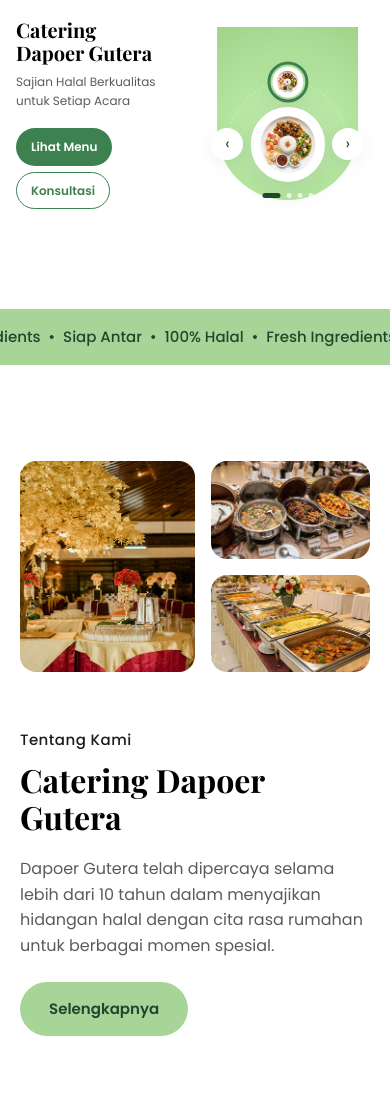
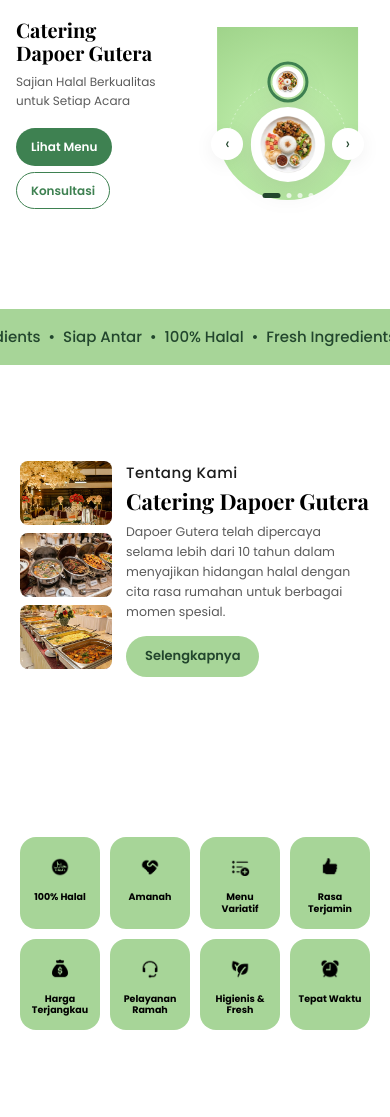
Before and after one commit to Anisa-28/Web-Catering, a plain HTML site: page index.html in a window 390 px wide. Shown: the part 89-1206 px from the top of the page. Drawn offline with nearby package versions, Linux system fonts and the light colour scheme.

Commit message:
Update tampilan responsive

```diff
--- a/styles.css
+++ b/styles.css
@@ -1,8 +1,3 @@
-/* =========================================================
-   Dapoer Gutera — Stylesheet
-   Built from UI KIT | DAPOER GUTERA
-========================================================= */
-
 @import url('https://fonts.googleapis.com/css2?family=Playfair+Display:wght@600;700&family=Poppins:ital,wght@0,300;0,400;0,500;0,600;0,700;1,400&display=swap');
 
 :root{
@@ -63,7 +58,7 @@ body{
 img{max-width:100%;display:block;}
 a{color:inherit;text-decoration:none;}
 ul{list-style:none;margin:0;padding:0;}
-button{font-family:inherit;cursor:pointer;}
+button{font-family:inherit;cursor:pointer;color:inherit;-webkit-appearance:none;appearance:none;background:none;}
 
 .container{
   width:100%;
@@ -171,7 +166,7 @@ p{margin:0;}
   font-size:16px;
   font-weight:500;
 }
-.nav-toggle{display:none;background:none;border:none;font-size:26px;}
+.nav-toggle{display:none;background:none;border:none;font-size:26px;color:var(--ink);}
 
 @media (max-width: 992px){
 
@@ -1257,7 +1252,7 @@ p{margin:0;}
 .chip-row{display:flex;gap:12px;flex-wrap:wrap;margin:20px 0 36px;}
 .chip{
   padding:10px 22px;border-radius:var(--radius-full);
-  border:1.5px solid var(--border);font-size:14.5px;font-weight:500;background:#fff;
+  border:1.5px solid var(--border);font-size:14.5px;font-weight:500;background:#fff;color:var(--ink);
 }
 .chip.active{background:var(--green-300);border-color:var(--green-300);font-weight:600;color:var(--green-900);}
 
@@ -1977,19 +1972,24 @@ html, body{overflow-x:hidden; width:100%;}
   .pkg-grid{gap:16px;}
 }
 
-/* 4) Kartu keunggulan (100% Halal, Amanah, dst) dipadatkan di HP, tetap 2 kolom */
+/* 4) Kartu keunggulan (100% Halal, Amanah, dst) di HP: 4 kolom, tanpa teks deskripsi (sesuai Figma) */
 @media (max-width:768px){
   .feature-grid{
-    grid-template-columns:repeat(2,1fr);
-    gap:12px;
+    grid-template-columns:repeat(4,1fr);
+    gap:10px;
   }
   .feature-card{
-    padding:18px 14px;
+    padding:14px 8px;
   }
-  .feature-icon{width:44px;height:44px;}
-  .feature-icon img{width:30px;height:30px;}
-  .feature-card h3{font-size:14.5px;margin-bottom:6px;}
-  .feature-card p{font-size:12px;line-height:1.45;}
+  .feature-icon{width:36px;height:36px;margin-bottom:8px;}
+  .feature-icon img{width:24px;height:24px;}
+  .feature-card h3{font-size:10.5px;margin-bottom:0;line-height:1.25;}
+  .feature-card p{display:none;}
+}
+@media (max-width:400px){
+  .feature-card h3{font-size:9.5px;}
+  .feature-icon{width:32px;height:32px;}
+  .feature-icon img{width:20px;height:20px;}
 }
 
 /* 4) Kartu "Pilihan Layanan Catering" juga dipadatkan di HP */
@@ -2133,3 +2133,38 @@ html, body{overflow-x:hidden; width:100%;}
 @media (max-width:400px){
   .footer-grid{gap:20px 14px;}
 }
+
+/* =========================================================
+   PATCH 6 — Landing "Tentang Kami" preview di HP (sesuai Figma)
+   Hanya menyasar .about-split (index.html), tidak menyentuh
+   .collage pada tentang.html / galeri.html
+========================================================= */
+@media (max-width:600px){
+  .about-split{
+    display:grid;
+    grid-template-columns:92px 1fr;
+    gap:14px;
+    align-items:start;
+  }
+  .about-split .collage{
+    grid-template-columns:1fr;
+    gap:8px;
+  }
+  .about-split .collage-right{
+    gap:8px;
+  }
+  .about-split .collage-left img,
+  .about-split .collage-right img{
+    height:64px;
+    border-radius:var(--radius-sm);
+  }
+  .about-split .about-text .eyebrow{margin-bottom:4px;}
+  .about-split .about-text h2{font-size:22px;margin-bottom:8px;}
+  .about-split .about-text p{font-size:12.5px;margin-bottom:14px;}
+  .about-split .btn{padding:9px 18px;font-size:13px;}
+}
+@media (max-width:360px){
+  .about-split{grid-template-columns:78px 1fr;}
+  .about-split .collage-left img,
+  .about-split .collage-right img{height:54px;}
+}
```
Also changed, not shown: galeri.html (+1 -1 lines), tentang.html (+1 -1 lines).
